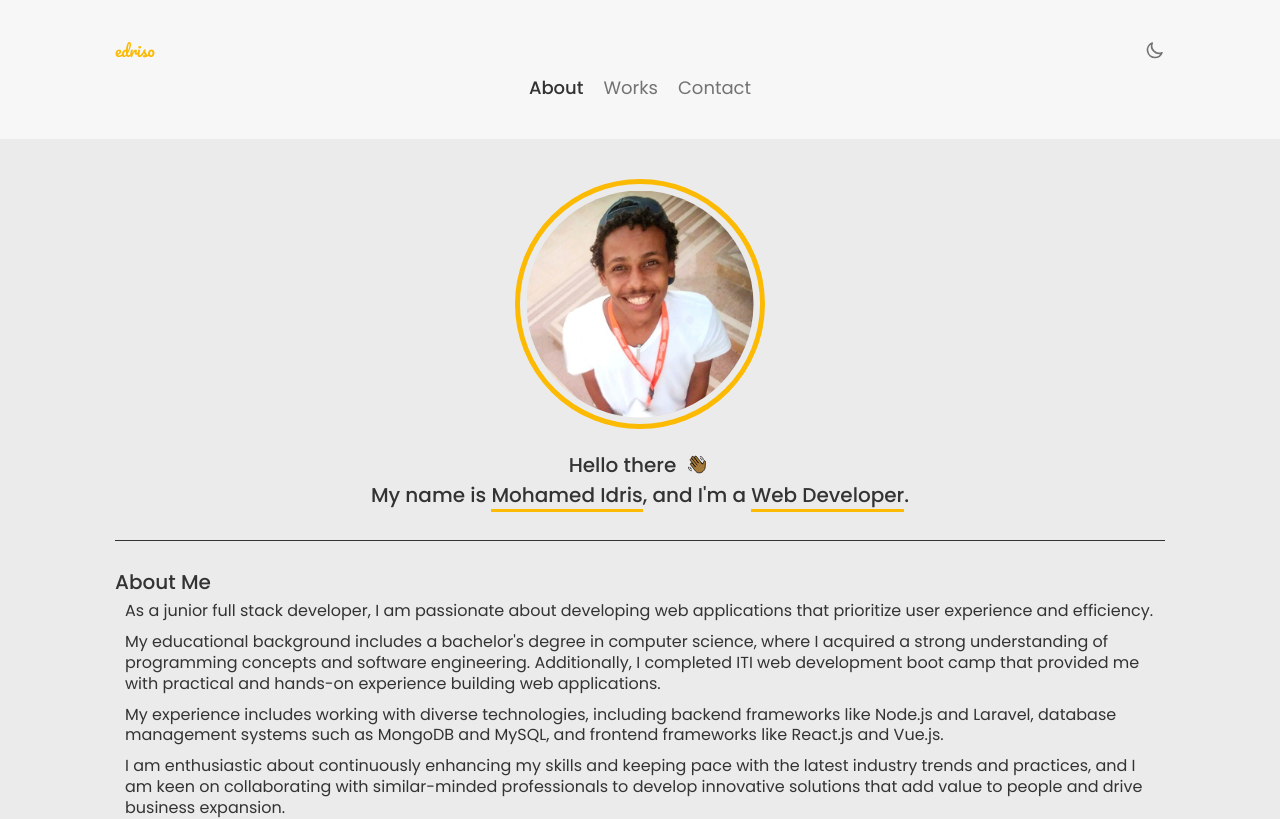
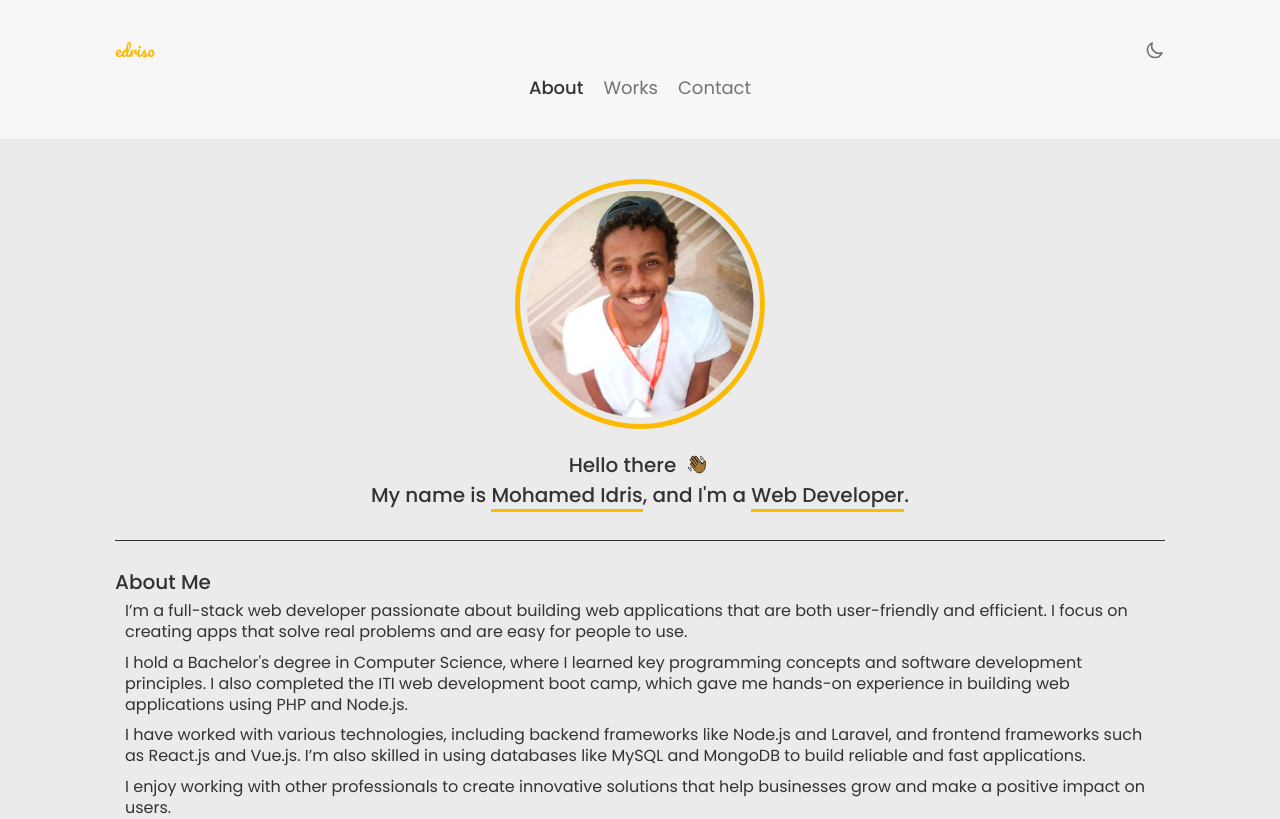
Before and after one commit to edriso/portfolio, a Vue app: page / in a window 1280 px wide. Shown: the top 819 px of the page. Built offline with nearby package versions, Linux system fonts and the light colour scheme.

Commit message:
Update about me section

```diff
--- a/src/views/About.vue
+++ b/src/views/About.vue
@@ -6,10 +6,10 @@ export default {
       name: "Mohamed Idris",
       title: "Web Developer",
       about: [
-        "As a junior full stack developer, I am passionate about developing web applications that prioritize user experience and efficiency.",
-        "My educational background includes a bachelor's degree in computer science, where I acquired a strong understanding of programming concepts and software engineering. Additionally, I completed ITI web development boot camp that provided me with practical and hands-on experience building web applications.",
-        "My experience includes working with diverse technologies, including backend frameworks like Node.js and Laravel, database management systems such as MongoDB and MySQL, and frontend frameworks like React.js and Vue.js.",
-        "I am enthusiastic about continuously enhancing my skills and keeping pace with the latest industry trends and practices, and I am keen on collaborating with similar-minded professionals to develop innovative solutions that add value to people and drive business expansion.",
+        "I’m a full-stack web developer passionate about building web applications that are both user-friendly and efficient. I focus on creating apps that solve real problems and are easy for people to use.",
+        "I hold a Bachelor's degree in Computer Science, where I learned key programming concepts and software development principles. I also completed the ITI web development boot camp, which gave me hands-on experience in building web applications using PHP and Node.js.",
+        "I have worked with various technologies, including backend frameworks like Node.js and Laravel, and frontend frameworks such as React.js and Vue.js. I’m also skilled in using databases like MySQL and MongoDB to build reliable and fast applications.",
+        "I enjoy working with other professionals to create innovative solutions that help businesses grow and make a positive impact on users.",
       ],
       skills: [
         "HTML",
```
